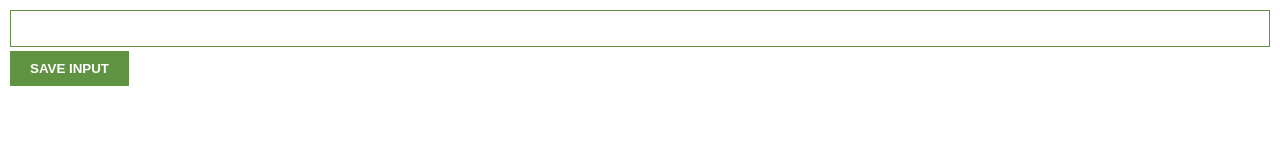
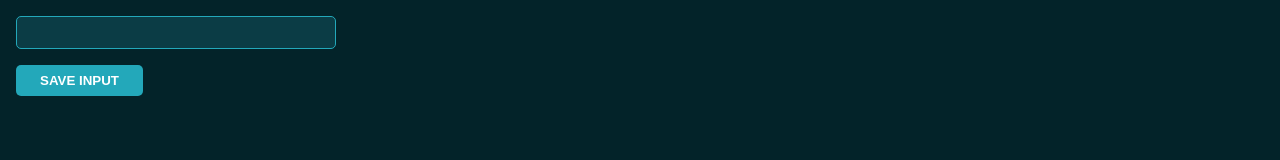
Before and after one commit to DaltonBuilds/leads-tracker, a website built with Vite: page index.html in a window 1280 px wide. Built offline with nearby package versions, Linux system fonts and the light colour scheme.

Commit message:
UI: improved styling and added node modules

```diff
--- a/index.css
+++ b/index.css
@@ -1,36 +1,59 @@
+:root {
+  --primary-color: #23a8ba;
+  --background-color: #032329;
+  --input-accent-color: #0b3c45;
+}
+
+::selection {
+  background: var(--primary-color);
+  color: white;
+}
+
 body {
+  background-color: var(--background-color);
   margin: 0;
-    padding: 10px;
+  padding: 1rem;
   font-family: Arial, Helvetica, sans-serif;
-    min-width: 400px;
+  min-width: 10rem;
+  max-width: 20rem;
 }
 
 input {
+  background-color: var(--input-accent-color);
+  color: white;
   width: 100%;
-    padding: 10px;
+  padding: 0.5rem;
   box-sizing: border-box;
-    border: 1px solid #5f9341;
-    margin-bottom: 4px;
+  border: 1px solid var(--primary-color);
+  border-radius: 5px;
+  margin-bottom: 0.5rem;
+}
+
+input:focus {
+  outline: solid 1px var(--primary-color);
 }
 
 button {
-    background: #5f9341;
+  background: var(--primary-color);
   color: white;
-    padding: 10px 20px;
+  padding: 0.5rem 1.5rem;
   border: none;
   font-weight: bold;
+  cursor: pointer;
+  margin-top: 0.5rem;
+  border-radius: 5px;
 }
 
 ul {
-    margin-top: 20px;
+  margin-top: 1.5rem;
   list-style: none;
   padding-left: 0;
 }
 
 li {
-    margin-top: 5px;
+  margin-top: 0.5rem;
 }
 
 a {
-    color: #5f9341;
+  color: var(--primary-color);
 }
```
Also changed, not shown: 1 other file. Lines whose indentation alone changed are shown as unchanged.
